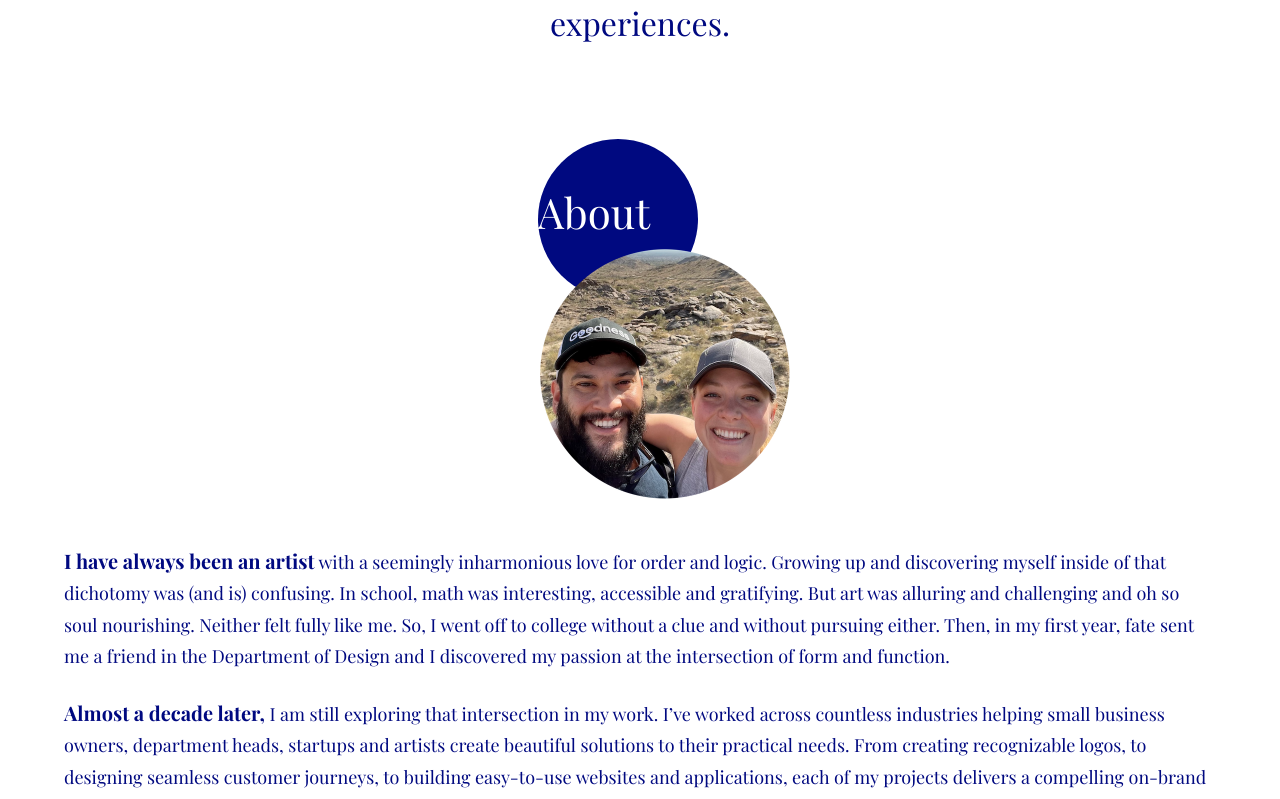
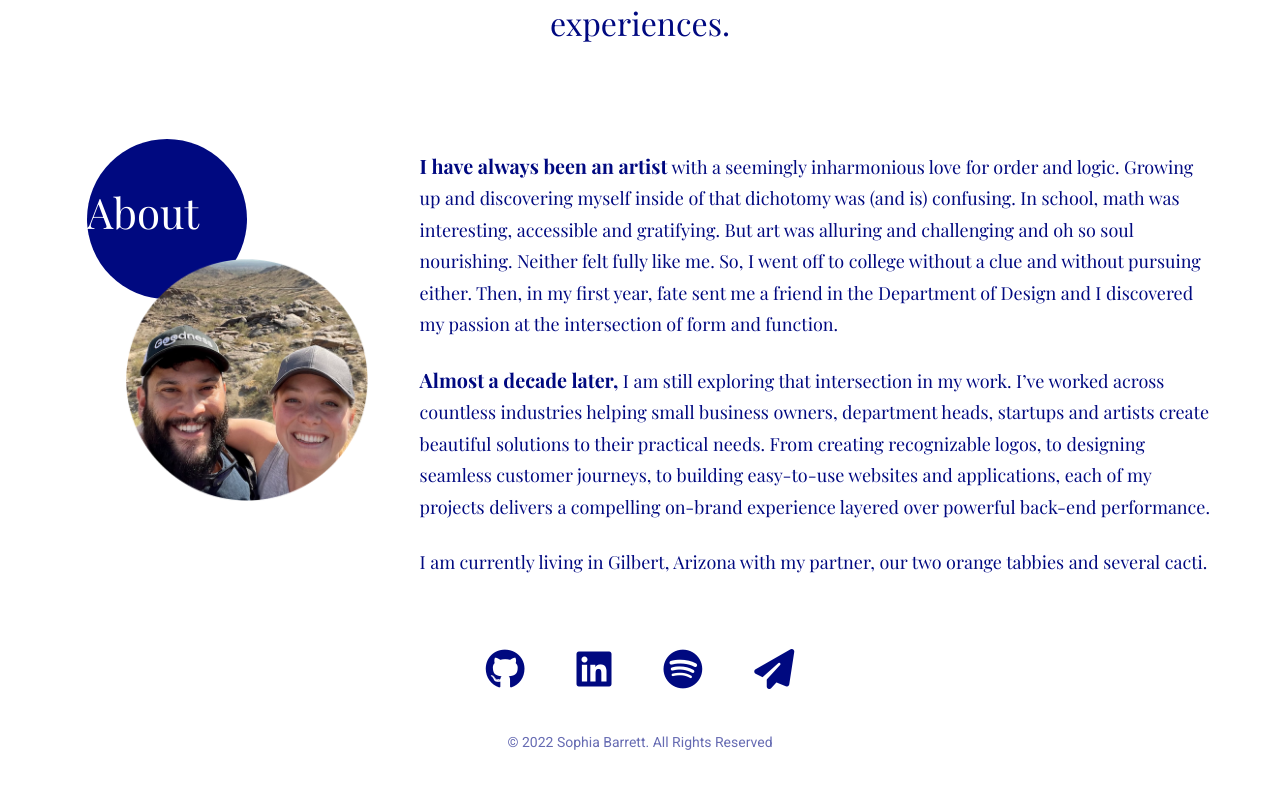
Before and after one commit to sophiabarrett/sophiabarrett.co, a React (Create React App) app: page / in a window 1280 px wide. Shown: the part 540-1339 px from the top of the page. Built offline with nearby package versions, Linux system fonts and the light colour scheme; a web font is replaced by a local one.

Commit message:
add about section responsive styles

```diff
--- a/src/components/About/index.js
+++ b/src/components/About/index.js
@@ -13,38 +13,40 @@ function About() {
         </p>
       </section>
       <section id="about">
-        <div className="title-wrapper">
+        <div class="title-wrapper">
           <h2>About</h2>
           <img
             src={require("../../assets/images/about-me.png")}
             alt="Sophia Barrett and partner on a hike."
           />
         </div>
+        <div class="content-wrapper">
           <p>
-          <span class="paragraph-start">I have always been an artist</span> with
-          a seemingly inharmonious love for order and logic. Growing up and
-          discovering myself inside of that dichotomy was (and is) confusing. In
-          school, math was interesting, accessible and gratifying. But art was
-          alluring and challenging and oh so soul nourishing. Neither felt fully
-          like me. So, I went off to college without a clue and without pursuing
-          either. Then, in my first year, fate sent me a friend in the
-          Department of Design and I discovered my passion at the intersection
-          of form and function.
+            <span class="paragraph-start">I have always been an artist</span>{" "}
+            with a seemingly inharmonious love for order and logic. Growing up
+            and discovering myself inside of that dichotomy was (and is)
+            confusing. In school, math was interesting, accessible and
+            gratifying. But art was alluring and challenging and oh so soul
+            nourishing. Neither felt fully like me. So, I went off to college
+            without a clue and without pursuing either. Then, in my first year,
+            fate sent me a friend in the Department of Design and I discovered
+            my passion at the intersection of form and function.
           </p>
           <p>
-          <span class="paragraph-start">Almost a decade later,</span> I am still
-          exploring that intersection in my work. I’ve worked across countless
-          industries helping small business owners, department heads, startups
-          and artists create beautiful solutions to their practical needs. From
-          creating recognizable logos, to designing seamless customer journeys,
-          to building easy-to-use websites and applications, each of my projects
-          delivers a compelling on-brand experience layered over powerful
-          back-end performance.
+            <span class="paragraph-start">Almost a decade later,</span> I am
+            still exploring that intersection in my work. I’ve worked across
+            countless industries helping small business owners, department
+            heads, startups and artists create beautiful solutions to their
+            practical needs. From creating recognizable logos, to designing
+            seamless customer journeys, to building easy-to-use websites and
+            applications, each of my projects delivers a compelling on-brand
+            experience layered over powerful back-end performance.
           </p>
           <p>
             I am currently living in Gilbert, Arizona with my partner, our two
             orange tabbies and several cacti.
           </p>
+        </div>
       </section>
     </div>
   );
--- a/src/index.css
+++ b/src/index.css
@@ -92,6 +92,11 @@ main section {
   margin-bottom: 20px;
 }
 
+main section .title-wrapper {
+  text-align: center;
+  margin-bottom: 30px;
+}
+
 main section h2 {
   color: var(--white);
   background-color: var(--primary-color);
@@ -100,16 +105,18 @@ main section h2 {
   border-radius: 50%;
   font-weight: 400;
   font-size: 42px;
+  display: inline-block;
 }
 
 main section p {
+  clear: both;
   font-size: 18px;
   line-height: 1.75em;
   padding: 12px 0;
 }
 
 main section .paragraph-start {
-  font-size: 20px;
+  font-size: 1.1em;
   font-weight: 700;
 }
 
@@ -130,21 +137,29 @@ main section .paragraph-start {
   height: auto;
 }
 
+#about {
+  display: flex;
+  flex-wrap: wrap;
+}
+
 #about .title-wrapper {
-  text-align: center;
-  margin-bottom: 30px;
+  flex-basis: 100%;
+}
+
+#about .content-wrapper {
+  flex-basis: 100%;
 }
 
 #about h2 {
-  margin: 0 45% 0 auto;
   padding: 45px 100px 55px 0;
+  margin-right: 140px;
 }
 
 #about img {
-  width: 250px;
-  height: 250px;
+  width: 60%;
+  height: auto;
   margin-top: -50px;
-  margin-left: 50px;
+  margin-left: 60px;
 }
 
 /* Footer Styles */
@@ -188,6 +203,10 @@ footer .legal {
   .page-wrapper {
     margin: 0 5%;
   }
+
+  #about img {
+    width: 50%;
+  }
 }
 @media screen and (min-width: 768px) {
   header {
@@ -200,6 +219,25 @@ footer .legal {
 
   header nav span {
     font-size: 18px;
+  }
+
+  #about {
+    flex-wrap: nowrap;
+  }
+
+  #about .title-wrapper {
+    flex-basis: 30%;
+  }
+
+  #about .content-wrapper {
+    flex-basis: 70%;
+    padding-left: 10px;
+  }
+
+  #about img {
+    width: 70%;
+    margin-top: -40px;
+    margin-left: 20px;
   }
 
   footer ul li a {
@@ -219,3 +257,15 @@ footer .legal {
     font-size: 20px;
   }
 }
+
+@media screen and (min-width: 1400px) {
+  main section p {
+    font-size: 22px;
+  }
+
+  #about img {
+    width: 60%;
+    margin-top: -50px;
+    margin-left: 70px;
+  }
+}
```
Lines whose indentation alone changed are shown as unchanged.
